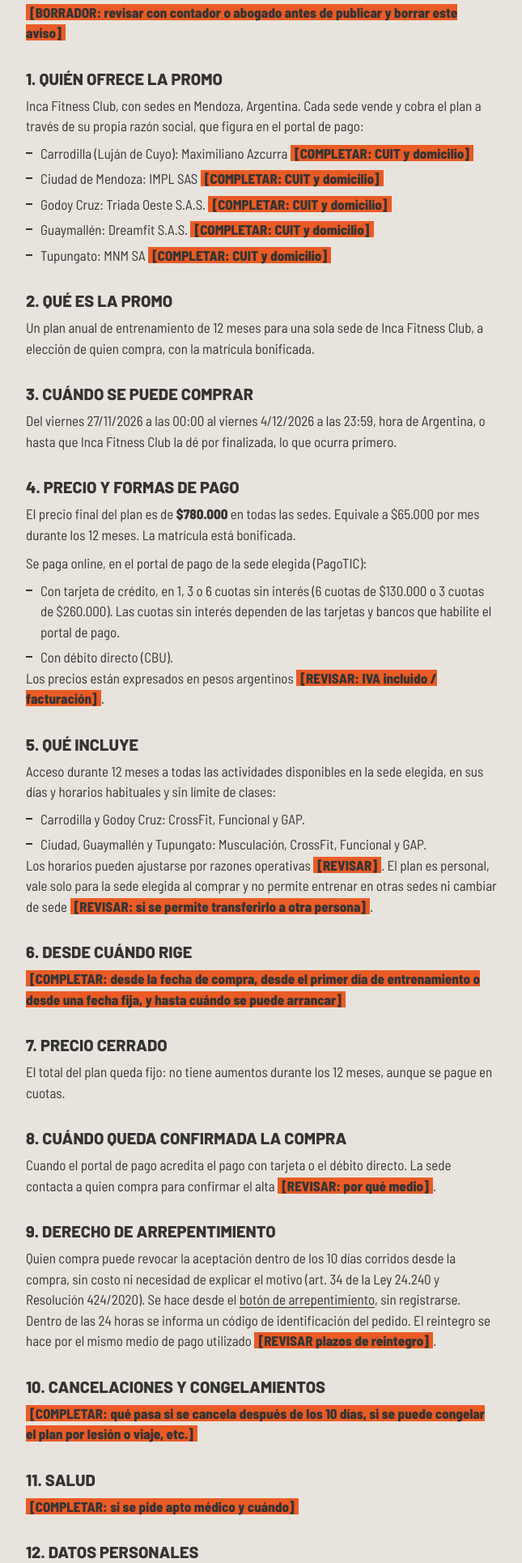
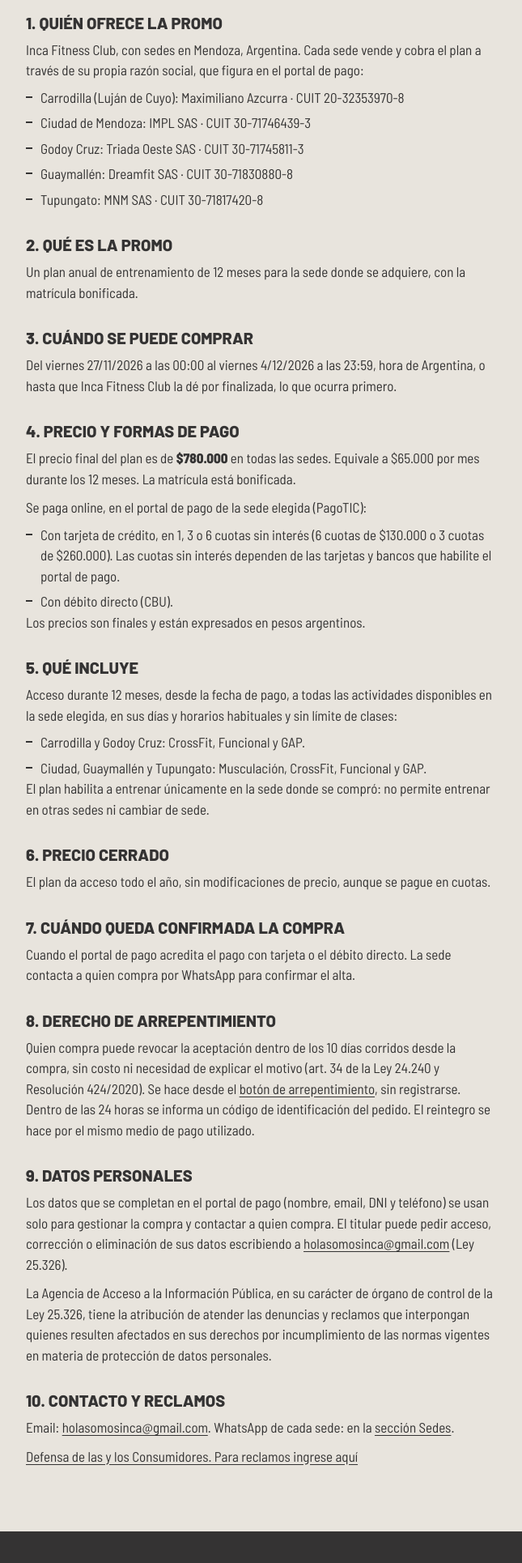
Before and after one commit to IncaFitnessClub/promociones-inca, a plain HTML site: page terminos.html in a window 1280 px wide. Shown: the part 281-2211 px from the top of the page at 81% size, without its empty margins (276-921 px from the left). Drawn offline with Linux system fonts and the light colour scheme.

Commit message:
Add files via upload

```diff
--- a/promos.js
+++ b/promos.js
@@ -62,7 +62,7 @@ window.INCA = {
 
     // Condiciones que se ven en la sección de sedes
     condiciones: [
-      "Plan anual de 12 meses para entrenar en una sola sede: la elegís al comprar y no se puede cambiar de sede.",
+      "Plan anual, 12 meses para entrenar en la sede donde lo adquirís.",
       "Precio final: $780.000 en todas las sedes, con matrícula bonificada.",
       "Con tarjeta de crédito, en 1, 3 o 6 cuotas sin interés, según las tarjetas habilitadas en el portal de pago. También por débito directo (CBU).",
       "Promo válida para compras del viernes 27/11/2026 a las 00:00 al viernes 4/12/2026 a las 23:59 (hora de Argentina)."
--- a/terminos.html
+++ b/terminos.html
@@ -22,20 +22,19 @@
 <main class="wrap legal">
   <p class="ceja">Plan anual · Promo Black Week</p>
   <h1>Términos y condiciones</h1>
-  <p class="aviso"><span class="completar">[BORRADOR: revisar con contador o abogado antes de publicar y borrar este aviso]</span></p>
 
   <h2>1. Quién ofrece la promo</h2>
   <p>Inca Fitness Club, con sedes en Mendoza, Argentina. Cada sede vende y cobra el plan a través de su propia razón social, que figura en el portal de pago:</p>
   <ul>
-    <li>Carrodilla (Luján de Cuyo): Maximiliano Azcurra <span class="completar">[COMPLETAR: CUIT y domicilio]</span></li>
-    <li>Ciudad de Mendoza: IMPL SAS <span class="completar">[COMPLETAR: CUIT y domicilio]</span></li>
-    <li>Godoy Cruz: Triada Oeste S.A.S. <span class="completar">[COMPLETAR: CUIT y domicilio]</span></li>
-    <li>Guaymallén: Dreamfit S.A.S. <span class="completar">[COMPLETAR: CUIT y domicilio]</span></li>
-    <li>Tupungato: MNM SA <span class="completar">[COMPLETAR: CUIT y domicilio]</span></li>
+    <li>Carrodilla (Luján de Cuyo): Maximiliano Azcurra · CUIT 20-32353970-8</li>
+    <li>Ciudad de Mendoza: IMPL SAS · CUIT 30-71746439-3</li>
+    <li>Godoy Cruz: Triada Oeste SAS · CUIT 30-71745811-3</li>
+    <li>Guaymallén: Dreamfit SAS · CUIT 30-71830880-8</li>
+    <li>Tupungato: MNM SAS · CUIT 30-71817420-8</li>
   </ul>
 
   <h2>2. Qué es la promo</h2>
-  <p>Un plan anual de entrenamiento de 12 meses para una sola sede de Inca Fitness Club, a elección de quien compra, con la matrícula bonificada.</p>
+  <p>Un plan anual de entrenamiento de 12 meses para la sede donde se adquiere, con la matrícula bonificada.</p>
 
   <h2>3. Cuándo se puede comprar</h2>
   <p>Del viernes 27/11/2026 a las 00:00 al viernes 4/12/2026 a las 23:59, hora de Argentina, o hasta que Inca Fitness Club la dé por finalizada, lo que ocurra primero.</p>
@@ -47,42 +46,32 @@
     <li>Con tarjeta de crédito, en 1, 3 o 6 cuotas sin interés (6 cuotas de $130.000 o 3 cuotas de $260.000). Las cuotas sin interés dependen de las tarjetas y bancos que habilite el portal de pago.</li>
     <li>Con débito directo (CBU).</li>
   </ul>
-  <p>Los precios están expresados en pesos argentinos <span class="completar">[REVISAR: IVA incluido / facturación]</span>.</p>
+  <p>Los precios son finales y están expresados en pesos argentinos.</p>
 
   <h2>5. Qué incluye</h2>
-  <p>Acceso durante 12 meses a todas las actividades disponibles en la sede elegida, en sus días y horarios habituales y sin límite de clases:</p>
+  <p>Acceso durante 12 meses, desde la fecha de pago, a todas las actividades disponibles en la sede elegida, en sus días y horarios habituales y sin límite de clases:</p>
   <ul>
     <li>Carrodilla y Godoy Cruz: CrossFit, Funcional y GAP.</li>
     <li>Ciudad, Guaymallén y Tupungato: Musculación, CrossFit, Funcional y GAP.</li>
   </ul>
-  <p>Los horarios pueden ajustarse por razones operativas <span class="completar">[REVISAR]</span>. El plan es personal, vale solo para la sede elegida al comprar y no permite entrenar en otras sedes ni cambiar de sede <span class="completar">[REVISAR: si se permite transferirlo a otra persona]</span>.</p>
+  <p>El plan habilita a entrenar únicamente en la sede donde se compró: no permite entrenar en otras sedes ni cambiar de sede.</p>
 
-  <h2>6. Desde cuándo rige</h2>
-  <p><span class="completar">[COMPLETAR: desde la fecha de compra, desde el primer día de entrenamiento o desde una fecha fija, y hasta cuándo se puede arrancar]</span></p>
+  <h2>6. Precio cerrado</h2>
+  <p>El plan da acceso todo el año, sin modificaciones de precio, aunque se pague en cuotas.</p>
 
-  <h2>7. Precio cerrado</h2>
-  <p>El total del plan queda fijo: no tiene aumentos durante los 12 meses, aunque se pague en cuotas.</p>
+  <h2>7. Cuándo queda confirmada la compra</h2>
+  <p>Cuando el portal de pago acredita el pago con tarjeta o el débito directo. La sede contacta a quien compra por WhatsApp para confirmar el alta.</p>
 
-  <h2>8. Cuándo queda confirmada la compra</h2>
-  <p>Cuando el portal de pago acredita el pago con tarjeta o el débito directo. La sede contacta a quien compra para confirmar el alta <span class="completar">[REVISAR: por qué medio]</span>.</p>
+  <h2>8. Derecho de arrepentimiento</h2>
+  <p>Quien compra puede revocar la aceptación dentro de los 10 días corridos desde la compra, sin costo ni necesidad de explicar el motivo (art. 34 de la Ley 24.240 y Resolución 424/2020). Se hace desde el <a href="arrepentimiento.html">botón de arrepentimiento</a>, sin registrarse. Dentro de las 24 horas se informa un código de identificación del pedido. El reintegro se hace por el mismo medio de pago utilizado.</p>
 
-  <h2>9. Derecho de arrepentimiento</h2>
-  <p>Quien compra puede revocar la aceptación dentro de los 10 días corridos desde la compra, sin costo ni necesidad de explicar el motivo (art. 34 de la Ley 24.240 y Resolución 424/2020). Se hace desde el <a href="arrepentimiento.html">botón de arrepentimiento</a>, sin registrarse. Dentro de las 24 horas se informa un código de identificación del pedido. El reintegro se hace por el mismo medio de pago utilizado <span class="completar">[REVISAR plazos de reintegro]</span>.</p>
-
-  <h2>10. Cancelaciones y congelamientos</h2>
-  <p><span class="completar">[COMPLETAR: qué pasa si se cancela después de los 10 días, si se puede congelar el plan por lesión o viaje, etc.]</span></p>
-
-  <h2>11. Salud</h2>
-  <p><span class="completar">[COMPLETAR: si se pide apto médico y cuándo]</span></p>
-
-  <h2>12. Datos personales</h2>
+  <h2>9. Datos personales</h2>
   <p>Los datos que se completan en el portal de pago (nombre, email, DNI y teléfono) se usan solo para gestionar la compra y contactar a quien compra. El titular puede pedir acceso, corrección o eliminación de sus datos escribiendo a <a href="mailto:holasomosinca@gmail.com">holasomosinca@gmail.com</a> (Ley 25.326).</p>
   <p>La Agencia de Acceso a la Información Pública, en su carácter de órgano de control de la Ley 25.326, tiene la atribución de atender las denuncias y reclamos que interpongan quienes resulten afectados en sus derechos por incumplimiento de las normas vigentes en materia de protección de datos personales.</p>
 
-  <h2>13. Contacto y reclamos</h2>
+  <h2>10. Contacto y reclamos</h2>
   <p>Email: <a href="mailto:holasomosinca@gmail.com">holasomosinca@gmail.com</a>. WhatsApp de cada sede: en la <a href="index.html#sedes">sección Sedes</a>.</p>
-  <p><a href="https://www.argentina.gob.ar/produccion/defensadelconsumidor/formulario" target="_blank" rel="noopener">Defensa de las y los consumidores. Para reclamos ingresá acá.</a></p>
-  <p><span class="completar">[REVISAR: jurisdicción aplicable]</span></p>
+  <p><a href="https://www.argentina.gob.ar/produccion/defensadelconsumidor/formulario" target="_blank" rel="noopener">Defensa de las y los Consumidores. Para reclamos ingrese aquí</a></p>
 </main>
 
 <footer class="pie">
```
Also changed, not shown: arrepentimiento.html (+1 -1 lines), index.html (+10 -14 lines).
